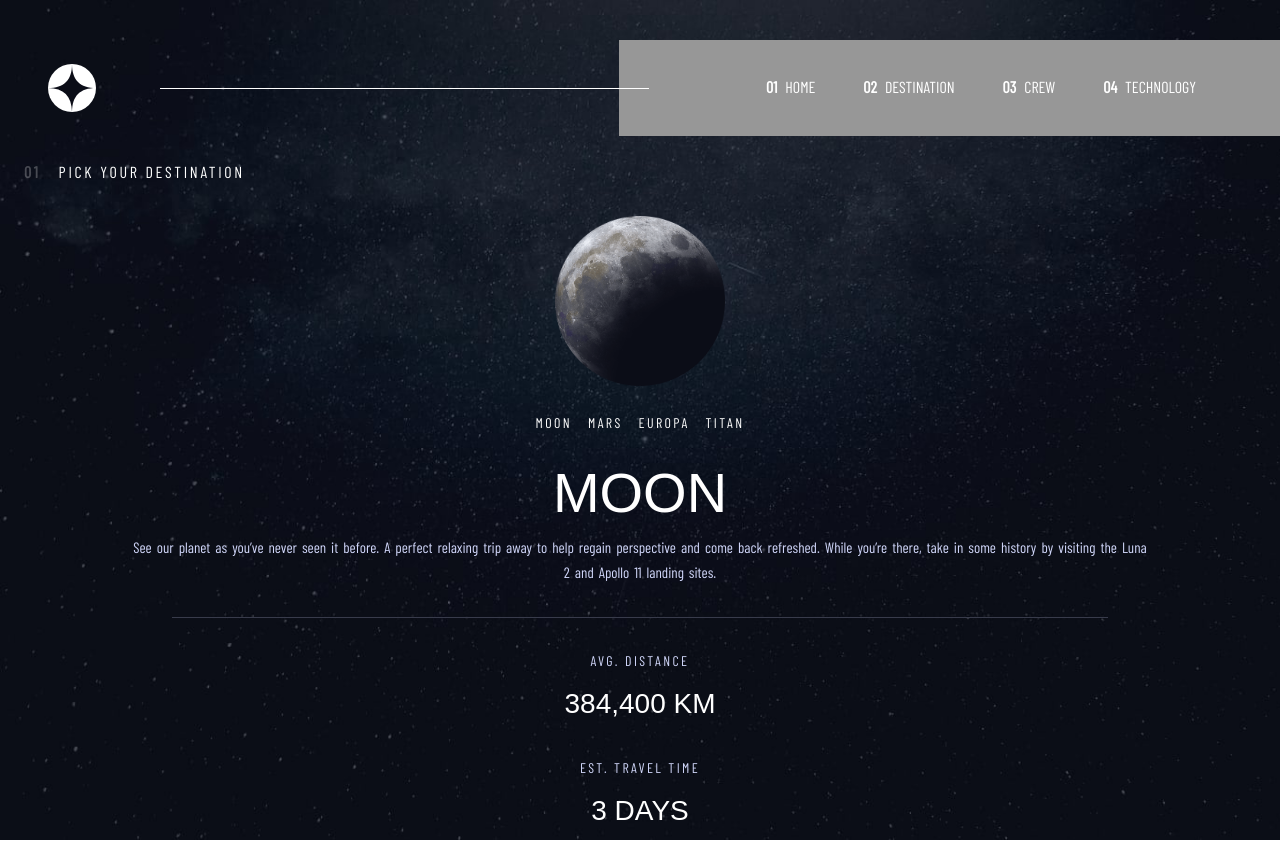
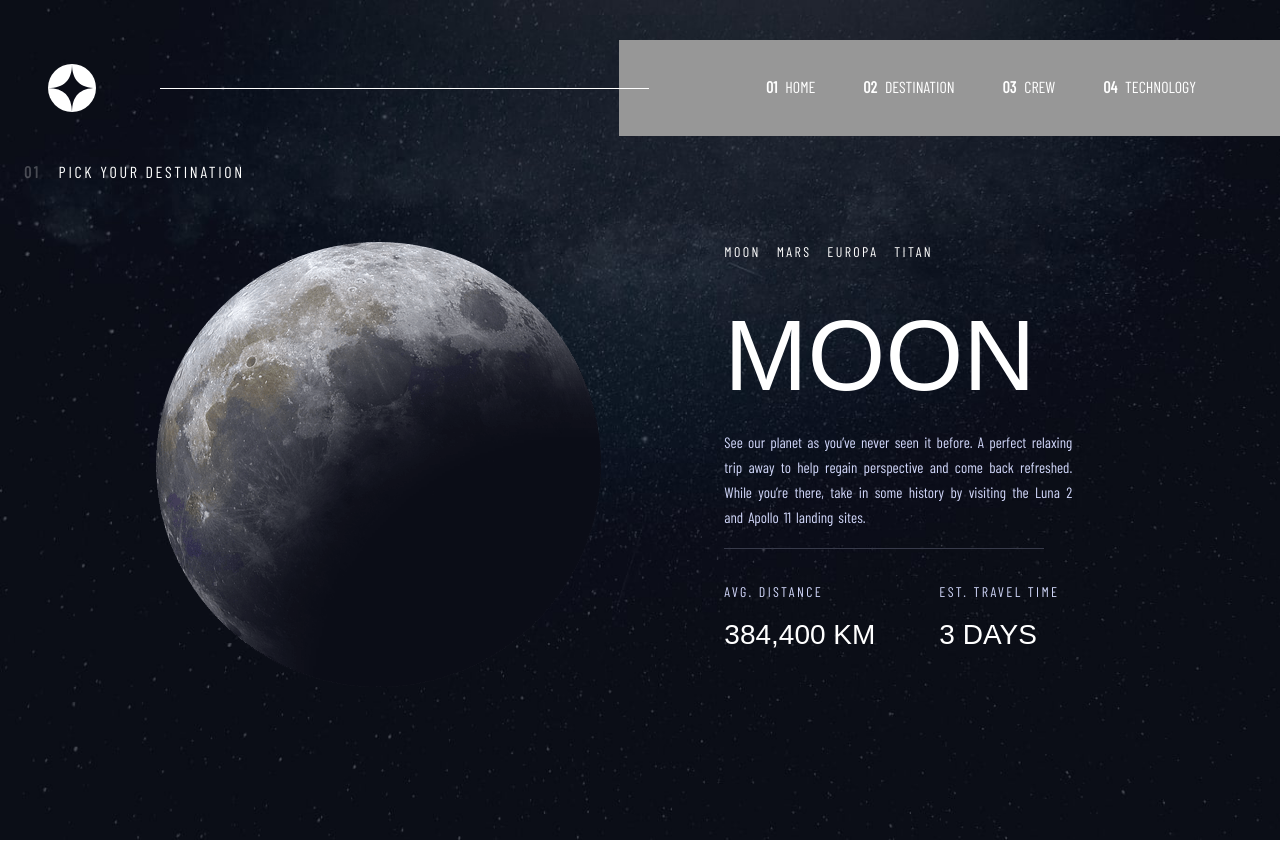
Before and after one commit to jradziejewski/space-tourism, a Next.js app: page /destination in a window 1280 px wide. After the commit the page ends 840 px from the top, so only its background shows below. Built offline with nearby package versions, Linux system fonts and the light colour scheme; a web font is replaced by a local one.

Commit message:
feat: destination responsive design

```diff
--- a/src/app/destination/DestinationView.tsx
+++ b/src/app/destination/DestinationView.tsx
@@ -10,6 +10,7 @@ const DestinationView = () => {
       <h1 className={`${bellefair.className}`}>{activeDestination.name}</h1>
       <p className="destination-description">{activeDestination.description}</p>
       <div className="destination-divider" />
+      <div className="destination-features">
         <Feature
           featureText="Avg. Distance"
           featureValue={activeDestination.avgDistance}
@@ -18,6 +19,7 @@ const DestinationView = () => {
           featureText="Est. Travel Time"
           featureValue={activeDestination.travelTime}
         />
+      </div>
     </div>
   );
 };
--- a/src/app/destination/destination.scss
+++ b/src/app/destination/destination.scss
@@ -77,3 +77,59 @@ body {
     color: $white;
   }
 }
+
+@media (min-width: $mobile) {
+  .destination-image {
+    width: 250px;
+    height: 250px;
+    margin-bottom: 2rem;
+  }
+  .destination-features {
+    @include flex-center;
+    gap: 4rem;
+    flex-direction: row;
+  }
+}
+
+@media (min-width: 1070px) {
+  body {
+    overflow: hidden;
+  }
+  .destination {
+    height: 70vh;
+    margin: 0 6rem;
+    align-items: center;
+    flex-direction: row;
+    justify-content: space-evenly;
+  }
+  .destination-content-container {
+    flex-direction: column;
+    max-width: 40%;
+    margin-left: 4rem;
+  }
+  .destination-image {
+    display: inline-block;
+    width: 445px;
+    height: 445px;
+    margin: 0;
+  }
+  .destination-buttons {
+    justify-content: flex-start;
+  }
+  .destination-view {
+    align-items: flex-start;
+    text-align: justify;
+    .destination-description {
+      text-align: justify;
+      height: 70px;
+      max-width: 400px;
+      margin-bottom: 1rem;
+    }
+    h1 {
+      font-size: 100px;
+    }
+    .destination-feature {
+      align-items: flex-start;
+    }
+  }
+}
--- a/src/app/destination/page.tsx
+++ b/src/app/destination/page.tsx
@@ -13,9 +13,13 @@ const Page = () => {
     <DestinationProvider>
       <SubpageHeader title="Pick your destination" number={1} />
       <div className={`${barlow_condensed.className} destination`}>
-        <DestinationImage />
-        <DestinationButtons />
-        <DestinationView />
+        <div className="destination-image-container">
+          <DestinationImage />
+        </div>
+        <div className="destination-content-container">
+          <DestinationButtons />
+          <DestinationView />
+        </div>
       </div>
     </DestinationProvider>
   );
```
Lines whose indentation alone changed are shown as unchanged.
